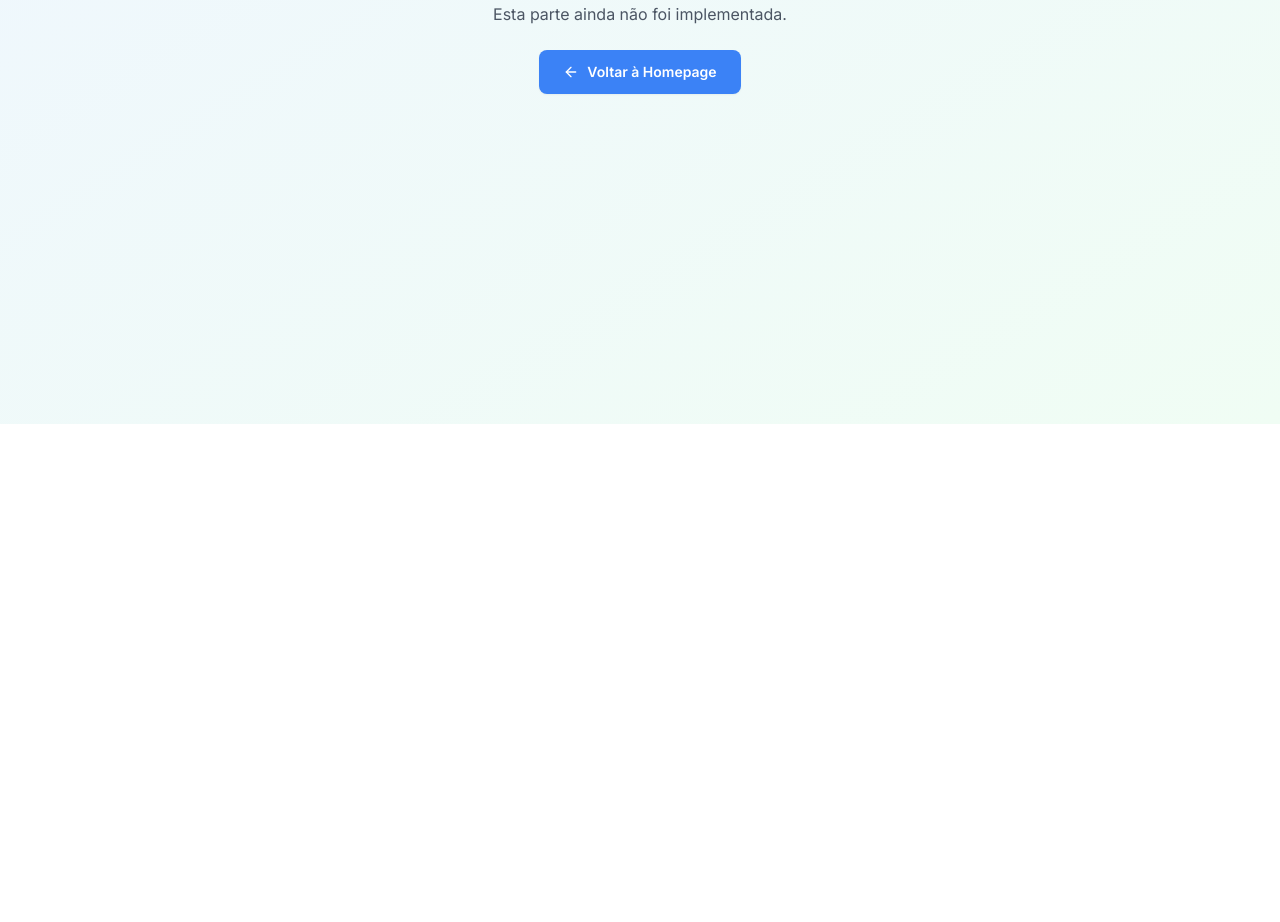
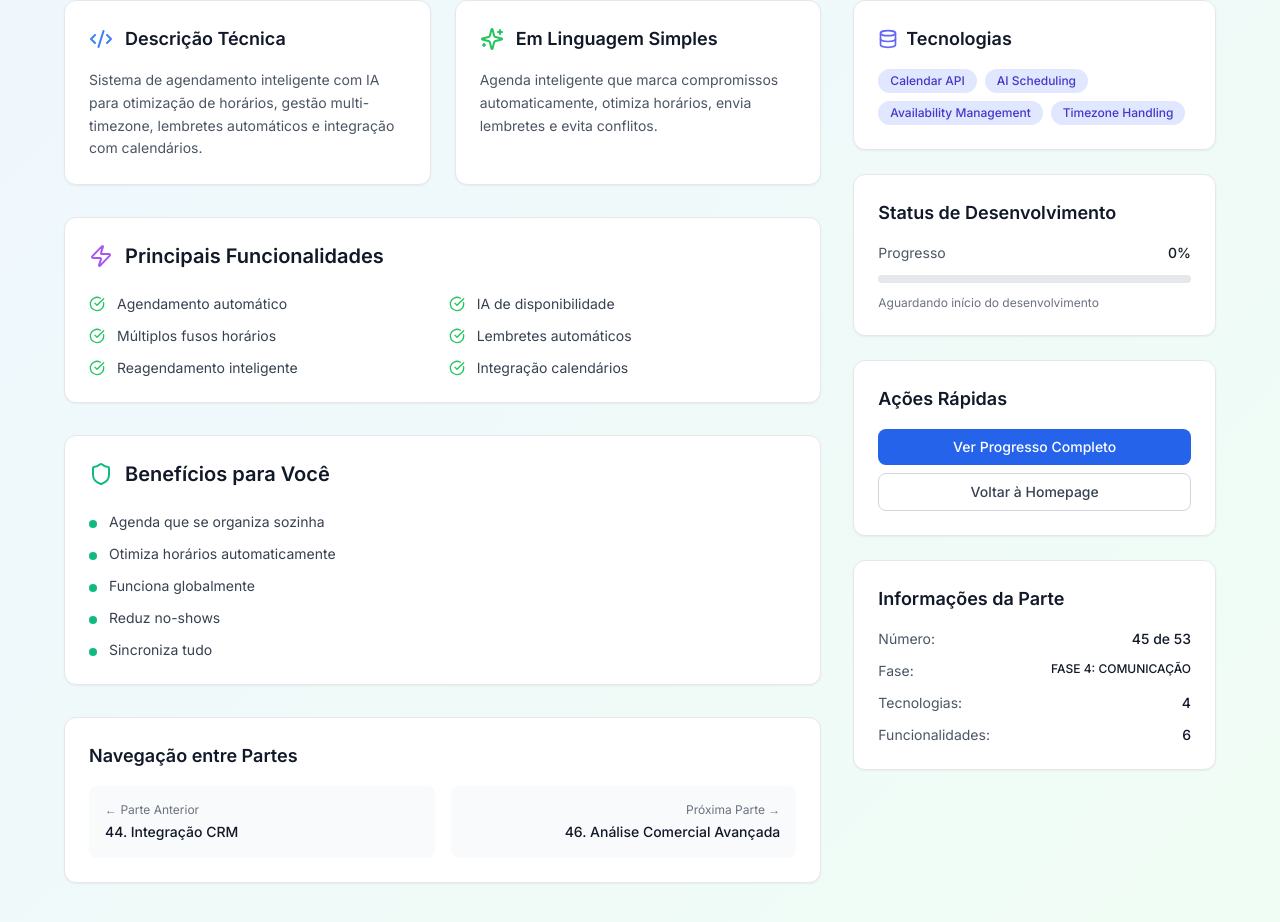
Before and after one commit to Nakahh/KRYONIX-PLATAFORMA, a Next.js app: page /partes/agendamento-inteligente in a window 1280 px wide. Shown: the part 376-1298 px from the top of the page. Before the commit the page ends 800 px from the top, so only its background shows below. Built offline with nearby package versions, Linux system fonts and the light colour scheme.

Commit message:
Atualizar arquivo slug para usar novos dados das 53 partes
cgen-d796c1c4d23040f9ac447be07c290313

```diff
--- a/app/partes/[slug]/page.tsx
+++ b/app/partes/[slug]/page.tsx
@@ -4,6 +4,7 @@ import { useState, useEffect } from 'react'
 import Link from 'next/link'
 import Image from 'next/image'
 import { ArrowLeft, CheckCircle, Clock, AlertCircle, Sparkles, Code2, Database, Shield, Zap } from 'lucide-react'
+import { partsData } from '../../../lib/data/parts-data'
 
 interface Part {
   part: number
@@ -18,88 +19,6 @@ interface Part {
   technical_description: string
   simple_description: string
 }
-
-const partsData: Part[] = [
-  {
-    part: 1,
-    title: 'Autenticação Keycloak',
-    status: 'completed',
-    description: 'Sistema multi-tenant com biometria',
-    slug: 'autenticacao-keycloak',
-    phase: 'FASE 1: FUNDAÇÃO',
-    technologies: ['Keycloak', 'OAuth 2.0', 'JWT', 'Redis', 'PostgreSQL'],
-    features: [
-      'Login unificado (SSO)',
-      'Autenticação biométrica',
-      'Autenticação via WhatsApp',
-      'Multi-tenant isolado',
-      'Gestão de sessões',
-      'Controle de acesso'
-    ],
-    benefits: [
-      'Segurança máxima para seus dados',
-      'Login rápido e fácil',
-      'Acesso via celular',
-      'Dados totalmente isolados',
-      'Controle total de usuários'
-    ],
-    technical_description: 'Sistema de autenticação enterprise baseado em Keycloak com suporte a múltiplos tenants, integração com biometria via WebAuthn, autenticação via WhatsApp OTP, e gestão completa de identidades com JWT tokens.',
-    simple_description: 'Sistema de login super seguro que permite entrar na plataforma usando impressão digital, reconhecimento facial ou WhatsApp. Cada cliente tem seus dados completamente separados e protegidos.'
-  },
-  {
-    part: 2,
-    title: 'Base de Dados PostgreSQL',
-    status: 'completed',
-    description: 'Database isolado por cliente',
-    slug: 'database-postgresql',
-    phase: 'FASE 1: FUNDAÇÃO',
-    technologies: ['PostgreSQL 15', 'PgBouncer', 'Backup automático', 'Replicação', 'Monitoring'],
-    features: [
-      'Isolamento total por cliente',
-      'Backup automático diário',
-      'Alta disponibilidade',
-      'Performance otimizada',
-      'Monitoramento 24/7',
-      'Migração automática'
-    ],
-    benefits: [
-      'Seus dados nunca se misturam com outros',
-      'Backup automático todos os dias',
-      'Sistema nunca para de funcionar',
-      'Velocidade máxima',
-      'Monitoramento constante'
-    ],
-    technical_description: 'Banco de dados PostgreSQL enterprise com arquitetura multi-tenant, isolamento completo de dados por cliente, backup automático com retenção configurável, alta disponibilidade com replicação master-slave.',
-    simple_description: 'Banco de dados super seguro onde cada cliente tem seus próprios dados completamente separados. Faz backup automático todos os dias e nunca perde informações.'
-  },
-  {
-    part: 3,
-    title: 'Storage MinIO',
-    status: 'in_progress',
-    description: 'Armazenamento de arquivos',
-    slug: 'storage-minio',
-    phase: 'FASE 1: FUNDAÇÃO',
-    technologies: ['MinIO', 'S3 Compatible', 'CDN', 'Compression', 'Encryption'],
-    features: [
-      'Armazenamento ilimitado',
-      'CDN global integrada',
-      'Compressão automática',
-      'Criptografia avançada',
-      'Versionamento de arquivos',
-      'Acesso via API'
-    ],
-    benefits: [
-      'Espaço ilimitado para arquivos',
-      'Arquivos carregam super rápido',
-      'Compressão para economizar espaço',
-      'Arquivos protegidos com criptografia',
-      'Histórico de versões'
-    ],
-    technical_description: 'Sistema de armazenamento distribuído baseado em MinIO com compatibilidade S3, CDN integrada, compressão automática de arquivos, criptografia AES-256 e versionamento.',
-    simple_description: 'Sistema de armazenamento que guarda todos seus arquivos (fotos, documentos, vídeos) de forma segura e rápida. Espaço ilimitado e acesso super rápido de qualquer lugar.'
-  }
-  // Adicione mais partes conforme necessário...
-]
 
 export default function PartPage({ params }: { params: { slug: string } }) {
   const [part, setPart] = useState<Part | null>(null)
@@ -124,11 +43,16 @@ export default function PartPage({ params }: { params: { slug: string } }) {
       <div className="min-h-screen bg-gradient-to-br from-blue-50 to-green-50 flex items-center justify-center">
         <div className="text-center">
           <h1 className="text-2xl font-bold text-gray-900 mb-4">Parte não encontrada</h1>
-          <p className="text-gray-600 mb-6">Esta parte ainda não foi implementada.</p>
-          <Link href="/" className="btn-primary">
-            <ArrowLeft className="w-4 h-4 mr-2" />
-            Voltar à Homepage
-          </Link>
+          <p className="text-gray-600 mb-6">Esta parte não foi encontrada ou ainda não foi implementada.</p>
+          <div className="space-y-2">
+            <Link href="/progresso" className="btn-primary block">
+              <ArrowLeft className="w-4 h-4 mr-2" />
+              Ver Progresso Completo
+            </Link>
+            <Link href="/" className="btn-secondary block">
+              Voltar à Homepage
+            </Link>
+          </div>
         </div>
       </div>
     )
@@ -167,15 +91,20 @@ export default function PartPage({ params }: { params: { slug: string } }) {
     }
   }
 
+  // Encontrar partes relacionadas (próxima e anterior)
+  const currentIndex = partsData.findIndex(p => p.slug === params.slug)
+  const previousPart = currentIndex > 0 ? partsData[currentIndex - 1] : null
+  const nextPart = currentIndex < partsData.length - 1 ? partsData[currentIndex + 1] : null
+
   return (
     <div className="min-h-screen bg-gradient-to-br from-blue-50 to-green-50">
       {/* Header */}
       <header className="bg-white/80 backdrop-blur-md shadow-sm sticky top-0 z-50">
         <div className="container mx-auto px-4 py-4">
           <div className="flex items-center justify-between">
-            <Link href="/" className="flex items-center space-x-3 text-gray-700 hover:text-primary-600 transition-colors">
+            <Link href="/progresso" className="flex items-center space-x-3 text-gray-700 hover:text-primary-600 transition-colors">
               <ArrowLeft className="w-5 h-5" />
-              <span className="font-medium hidden sm:block">Voltar à Homepage</span>
+              <span className="font-medium hidden sm:block">Voltar ao Progresso</span>
               <span className="font-medium sm:hidden">Voltar</span>
             </Link>
             <div className="flex items-center space-x-3">
@@ -289,6 +218,35 @@ export default function PartPage({ params }: { params: { slug: string } }) {
                     ))}
                   </div>
                 </div>
+
+                {/* Navigation */}
+                <div className="card">
+                  <h3 className="text-lg font-semibold text-gray-900 mb-4">Navegação entre Partes</h3>
+                  <div className="grid md:grid-cols-2 gap-4">
+                    {previousPart && (
+                      <Link
+                        href={`/partes/${previousPart.slug}`}
+                        className="block p-4 bg-gray-50 rounded-lg hover:bg-gray-100 transition-colors"
+                      >
+                        <div className="text-xs text-gray-500 mb-1">← Parte Anterior</div>
+                        <div className="font-medium text-gray-900 text-sm">
+                          {previousPart.part}. {previousPart.title}
+                        </div>
+                      </Link>
+                    )}
+                    {nextPart && (
+                      <Link
+                        href={`/partes/${nextPart.slug}`}
+                        className="block p-4 bg-gray-50 rounded-lg hover:bg-gray-100 transition-colors text-right"
+                      >
+                        <div className="text-xs text-gray-500 mb-1">Próxima Parte →</div>
+                        <div className="font-medium text-gray-900 text-sm">
+                          {nextPart.part}. {nextPart.title}
+                        </div>
+                      </Link>
+                    )}
+                  </div>
+                </div>
               </div>
 
               {/* Sidebar */}
@@ -333,25 +291,53 @@ export default function PartPage({ params }: { params: { slug: string } }) {
                         }}
                       ></div>
                     </div>
+                    <div className="text-xs text-gray-500">
+                      {part.status === 'completed' && 'Implementação conclu��da e testada'}
+                      {part.status === 'in_progress' && 'Em desenvolvimento ativo'}
+                      {part.status === 'pending' && 'Aguardando início do desenvolvimento'}
+                    </div>
                   </div>
                 </div>
 
-                {/* Navigation */}
+                {/* Quick Actions */}
                 <div className="card">
-                  <h3 className="text-lg font-semibold text-gray-900 mb-4">Navegação</h3>
+                  <h3 className="text-lg font-semibold text-gray-900 mb-4">Ações Rápidas</h3>
                   <div className="space-y-2">
                     <Link
-                      href="/"
+                      href="/progresso"
                       className="block w-full text-center py-2 px-4 bg-primary-600 text-white rounded-lg hover:bg-primary-700 transition-colors text-sm font-medium"
                     >
-                      Ver Todas as Partes
+                      Ver Progresso Completo
                     </Link>
                     <Link
-                      href="/progresso"
+                      href="/"
                       className="block w-full text-center py-2 px-4 border border-gray-300 text-gray-700 rounded-lg hover:bg-gray-50 transition-colors text-sm font-medium"
                     >
-                      Progresso Completo
+                      Voltar à Homepage
                     </Link>
+                  </div>
+                </div>
+
+                {/* Part Info */}
+                <div className="card">
+                  <h3 className="text-lg font-semibold text-gray-900 mb-4">Informações da Parte</h3>
+                  <div className="space-y-3 text-sm">
+                    <div className="flex justify-between">
+                      <span className="text-gray-600">Número:</span>
+                      <span className="font-medium">{part.part} de 53</span>
+                    </div>
+                    <div className="flex justify-between">
+                      <span className="text-gray-600">Fase:</span>
+                      <span className="font-medium text-xs">{part.phase}</span>
+                    </div>
+                    <div className="flex justify-between">
+                      <span className="text-gray-600">Tecnologias:</span>
+                      <span className="font-medium">{part.technologies.length}</span>
+                    </div>
+                    <div className="flex justify-between">
+                      <span className="text-gray-600">Funcionalidades:</span>
+                      <span className="font-medium">{part.features.length}</span>
+                    </div>
                   </div>
                 </div>
               </div>
```
